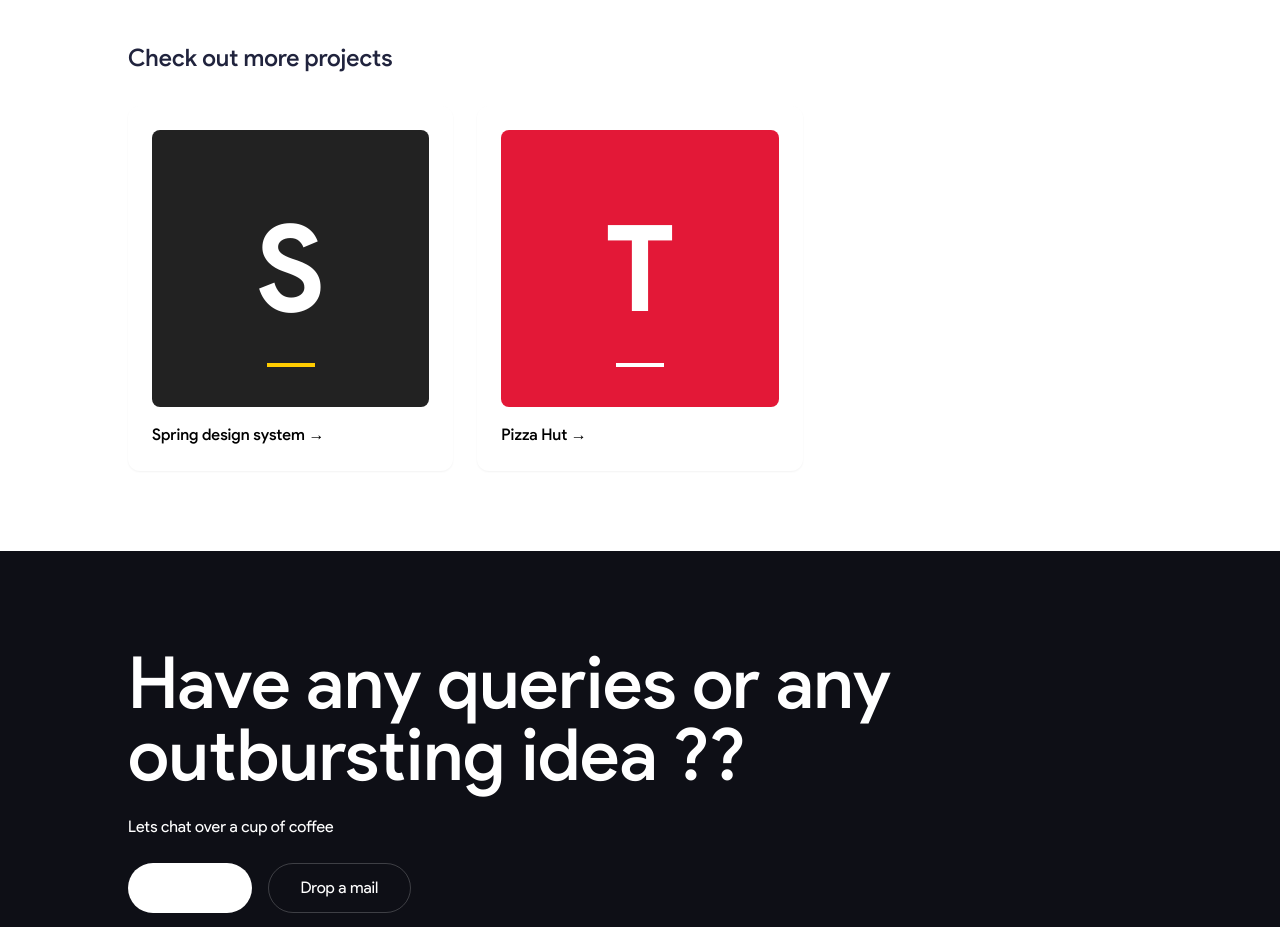
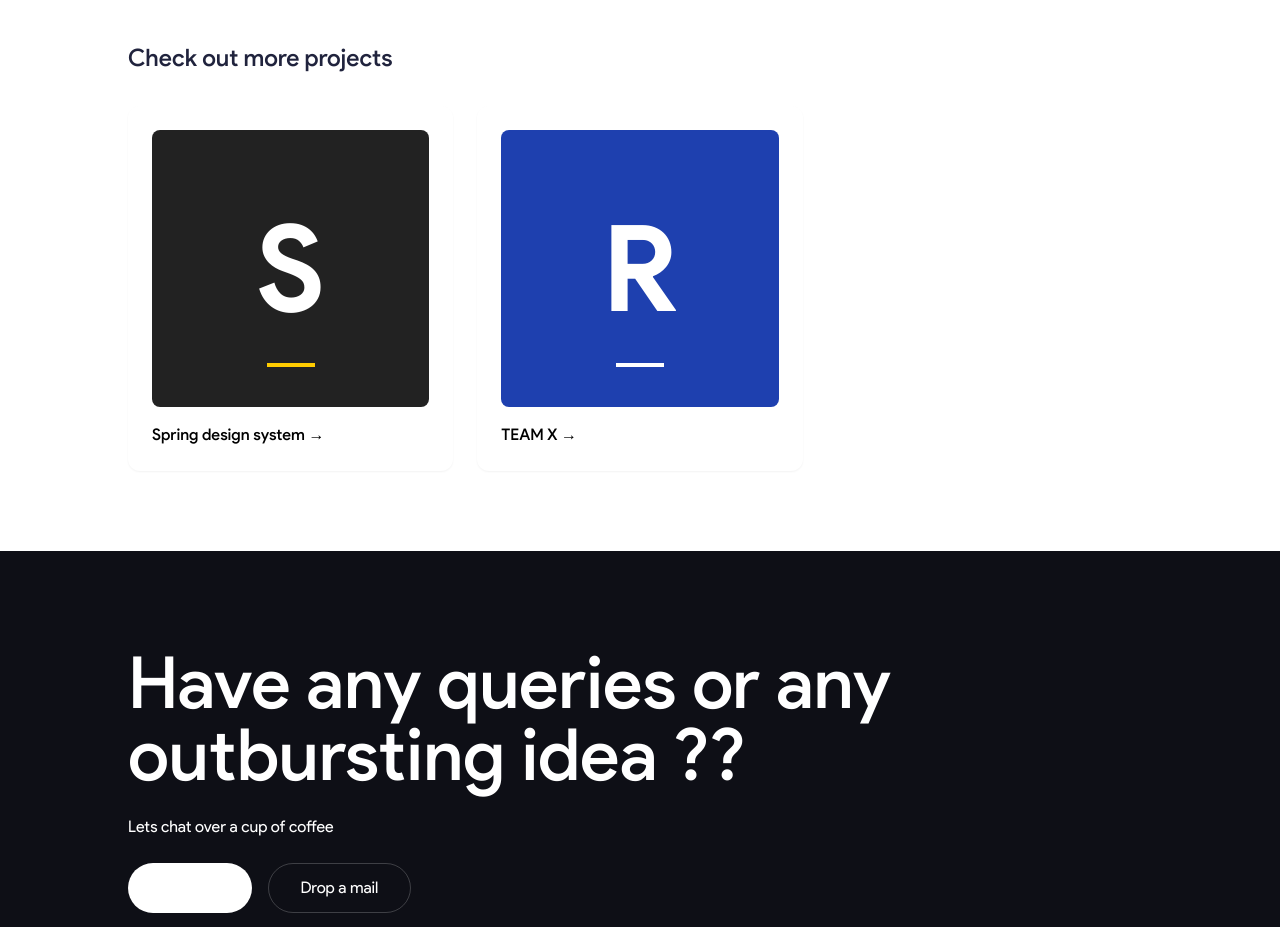
Before and after one commit to ashishmohapatra240/satyaprakash-portfolio, a Next.js app: page /projects/pizza-hut in a window 1280 px wide. Shown: the part 6660-7587 px from the top of the page. Built offline with nearby package versions, Linux system fonts and the light colour scheme.

Commit message:
Fix next projects section

```diff
--- a/app/components/NextProjects.tsx
+++ b/app/components/NextProjects.tsx
@@ -1,29 +1,13 @@
-type Project = {
-  href: string;
-  title: string;
-  logo?: string;
-  bgColor?: string;
-  logoChar?: string;
-  accentColor?: string;
-};
+"use client";
 
-type NextProjectsProps = {
-  projects?: Project[];
-};
+import { usePathname } from "next/navigation";
+import { ALL_PROJECTS } from "../data";
 
-export default function NextProjects({ projects }: NextProjectsProps) {
-  // Default projects if none provided
-  const defaultProjects = [
-    {
-      href: "/projects/meta-design",
-      title: "Meta design system",
-      bgColor: "#222222",
-      logoChar: "M",
-      accentColor: "#FFCC00",
-    },
-  ];
-
-  const displayProjects = projects || defaultProjects;
+export default function NextProjects() {
+  const pathname = usePathname();
+  const displayProjects = ALL_PROJECTS.filter(
+    (project) => project.href !== pathname
+  );
 
   return (
     <section className="bg-gray-50 py-20">
--- /dev/null
+++ b/app/data.ts
@@ -0,0 +1,32 @@
+export type Project = {
+  href: string;
+  title: string;
+  logo?: string;
+  bgColor?: string;
+  logoChar?: string;
+  accentColor?: string;
+};
+
+export const ALL_PROJECTS = [
+  {
+    href: "/projects/spring-design",
+    title: "Spring design system",
+    bgColor: "#222222",
+    logoChar: "S",
+    accentColor: "#FFCC00",
+  },
+  {
+    href: "/projects/pizza-hut",
+    title: "Pizza Hut",
+    bgColor: "#E31837",
+    logoChar: "T",
+    accentColor: "#FFFFFF",
+  },
+  {
+    href: "/projects/team-x",
+    title: "TEAM X",
+    bgColor: "#1E40AF",
+    logoChar: "R",
+    accentColor: "#FFFFFF",
+  },
+];
--- a/app/projects/pizza-hut/page.tsx
+++ b/app/projects/pizza-hut/page.tsx
@@ -1,22 +1,6 @@
 import Image from "next/image";
 import Nextprojects from "@/app/components/NextProjects";
 export default function PizzaHutProject() {
-  const otherProjects = [
-    {
-      href: "/projects/spring-design",
-      title: "Spring design system",
-      bgColor: "#222222",
-      logoChar: "S",
-      accentColor: "#FFCC00",
-    },
-    {
-      href: "/projects/team-x",
-      title: "Pizza Hut",
-      bgColor: "#E31837",
-      logoChar: "T",
-      accentColor: "#FFFFFF",
-    },
-  ];
   return (
     <main className="bg-white blogConstraint">
       <section className="py-12">
@@ -391,7 +375,7 @@ export default function PizzaHutProject() {
       </section>
 
       {/* Next new-projects */}
-      <Nextprojects projects={otherProjects} />
+      <Nextprojects />
     </main>
   );
 }
--- a/app/projects/spring-design/page.tsx
+++ b/app/projects/spring-design/page.tsx
@@ -2,23 +2,6 @@ import Image from "next/image";
 import NextProjects from "@/app/components/NextProjects";
 
 export default function SpringDesignProject() {
-  const otherProjects = [
-    {
-      href: "/projects/pizza-hut",
-      title: "Pizza Hut",
-      bgColor: "#E31837",
-      logoChar: "P",
-      accentColor: "#FFFFFF",
-    },
-    {
-      href: "/projects/team-x",
-      title: "TEAM X",
-      bgColor: "#1E40AF",
-      logoChar: "R",
-      accentColor: "#FFFFFF",
-    },
-  ];
-
   return (
     <main className="bg-white blogConstraint">
       <section className="py-12">
@@ -296,7 +279,7 @@ export default function SpringDesignProject() {
       </section>
 
       {/* Next Projects Section */}
-      <NextProjects projects={otherProjects} />
+      <NextProjects />
     </main>
   );
 }
--- a/app/projects/team-x/page.tsx
+++ b/app/projects/team-x/page.tsx
@@ -2,23 +2,6 @@ import Image from "next/image";
 import NextProjects from "@/app/components/NextProjects";
 
 export default function teamXProject() {
-  const otherProjects = [
-    {
-      href: "/projects/meta-design",
-      title: "Meta design system",
-      bgColor: "#222222",
-      logoChar: "M",
-      accentColor: "#FFCC00",
-    },
-    {
-      href: "/projects/pizza-hut",
-      title: "Pizza Hut",
-      bgColor: "#E31837",
-      logoChar: "P",
-      accentColor: "#FFFFFF",
-    },
-  ];
-
   return (
     <main className="bg-white blogConstraint">
       <section className="py-12">
@@ -608,7 +591,7 @@ export default function teamXProject() {
       </section>
 
       {/* Next Projects Section - Moved outside the container */}
-      <NextProjects projects={otherProjects} />
+      <NextProjects />
     </main>
   );
 }
```
